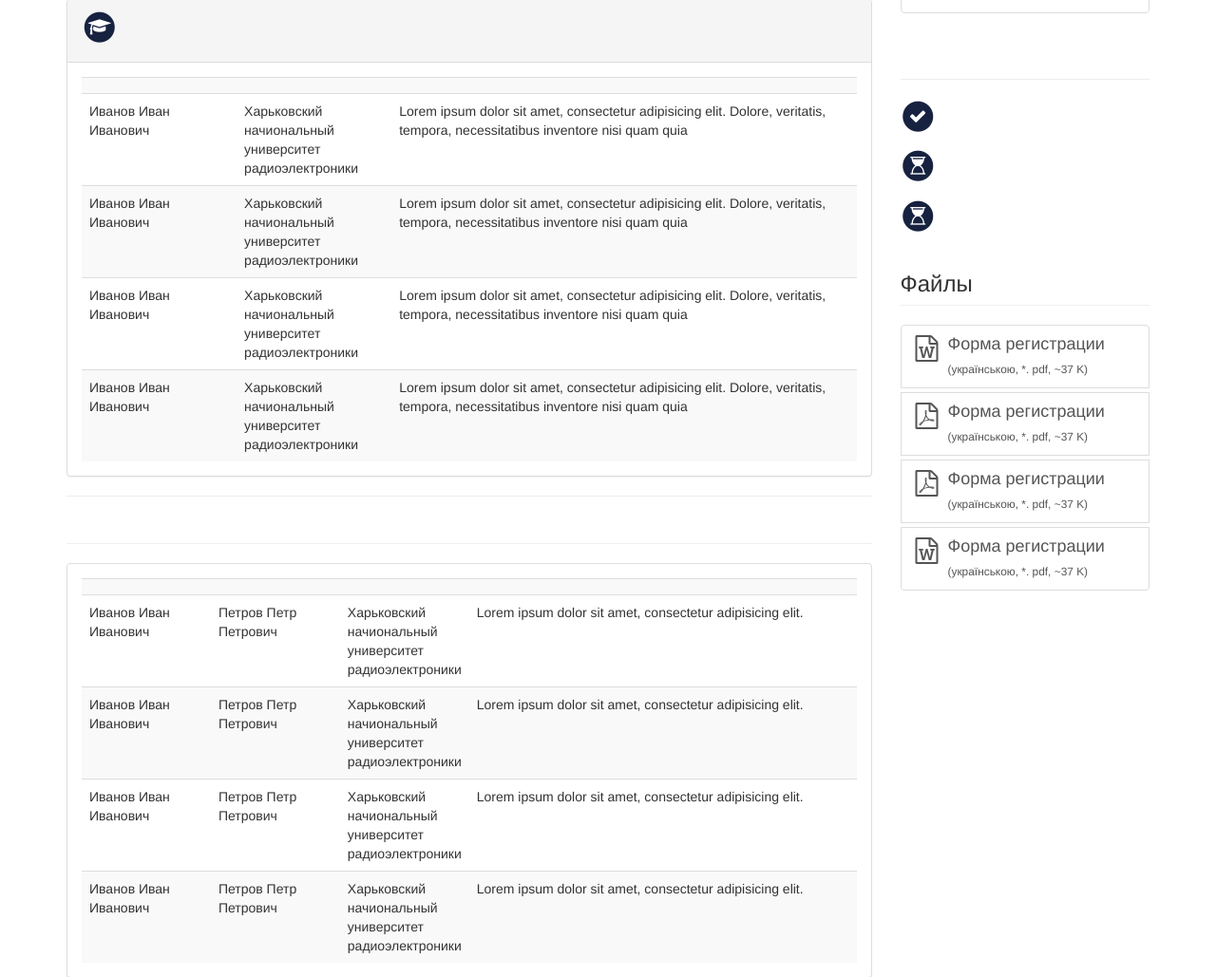
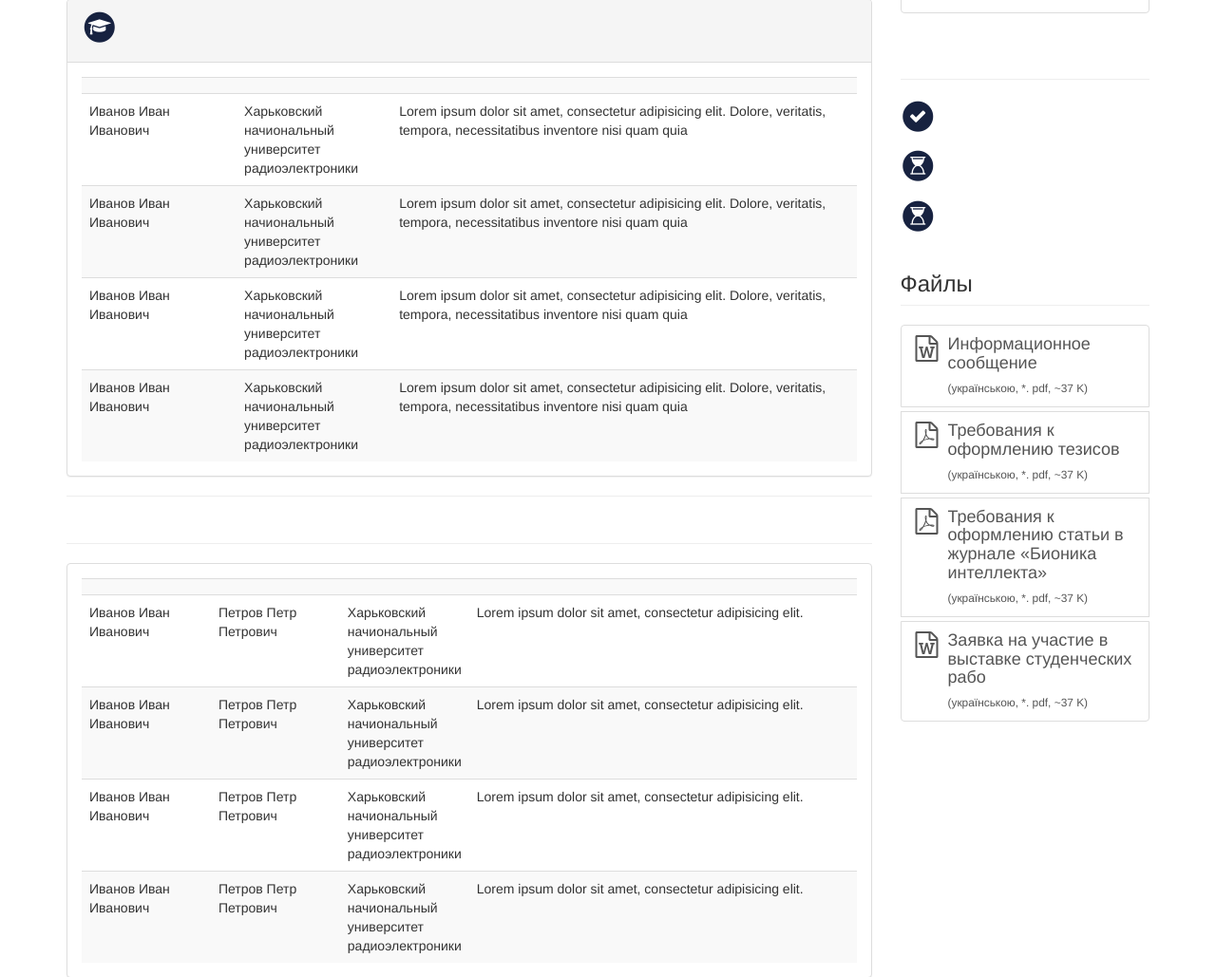
Before and after one commit to Boleiko-Nastia/conference, a PHP site: page /admin/templates/site_participants.template.php in a window 1280 px wide. Shown: the part 247-1276 px from the top of the page at 95% size. Run offline with PHP 8.4, Linux system fonts and the light colour scheme; the template is opened without the code that fills it, so the values that code supplies are empty.

Commit message:
Removing error on right sidebar

```diff
--- a/admin/templates/site_participants.template.php
+++ b/admin/templates/site_participants.template.php
@@ -265,7 +265,7 @@
                             <i class="fa fa-file-word-o fa-2x"></i>
                         </div>
                         <div class="media-body">
-                            <h4 class="media-heading">Форма регистрации</h4>
+                            <h4 class="media-heading">Информационное сообщение</h4>
                             <small>(українською, *. pdf, ~37 K)</small>
                         </div>
                     </a>
@@ -274,7 +274,7 @@
                             <i class="fa fa-file-pdf-o fa-2x"></i>
                         </div>
                         <div class="media-body">
-                            <h4 class="media-heading">Форма регистрации</h4>
+                            <h4 class="media-heading">Требования к оформлению тезисов</h4>
                             <small>(українською, *. pdf, ~37 K)</small>
                         </div>
                     </a>
@@ -283,7 +283,7 @@
                             <i class="fa fa-file-pdf-o fa-2x"></i>
                         </div>
                         <div class="media-body">
-                            <h4 class="media-heading">Форма регистрации</h4>
+                            <h4 class="media-heading">Требования к оформлению статьи в журнале «Бионика интеллекта»</h4>
                             <small>(українською, *. pdf, ~37 K)</small>
                         </div>
                     </a>
@@ -292,7 +292,7 @@
                             <i class="fa fa-file-word-o fa-2x"></i>
                         </div>
                         <div class="media-body">
-                            <h4 class="media-heading">Форма регистрации</h4>
+                            <h4 class="media-heading">Заявка на участие в выставке студенческих рабо</h4>
                             <small>(українською, *. pdf, ~37 K)</small>
                         </div>
                     </a>
```
